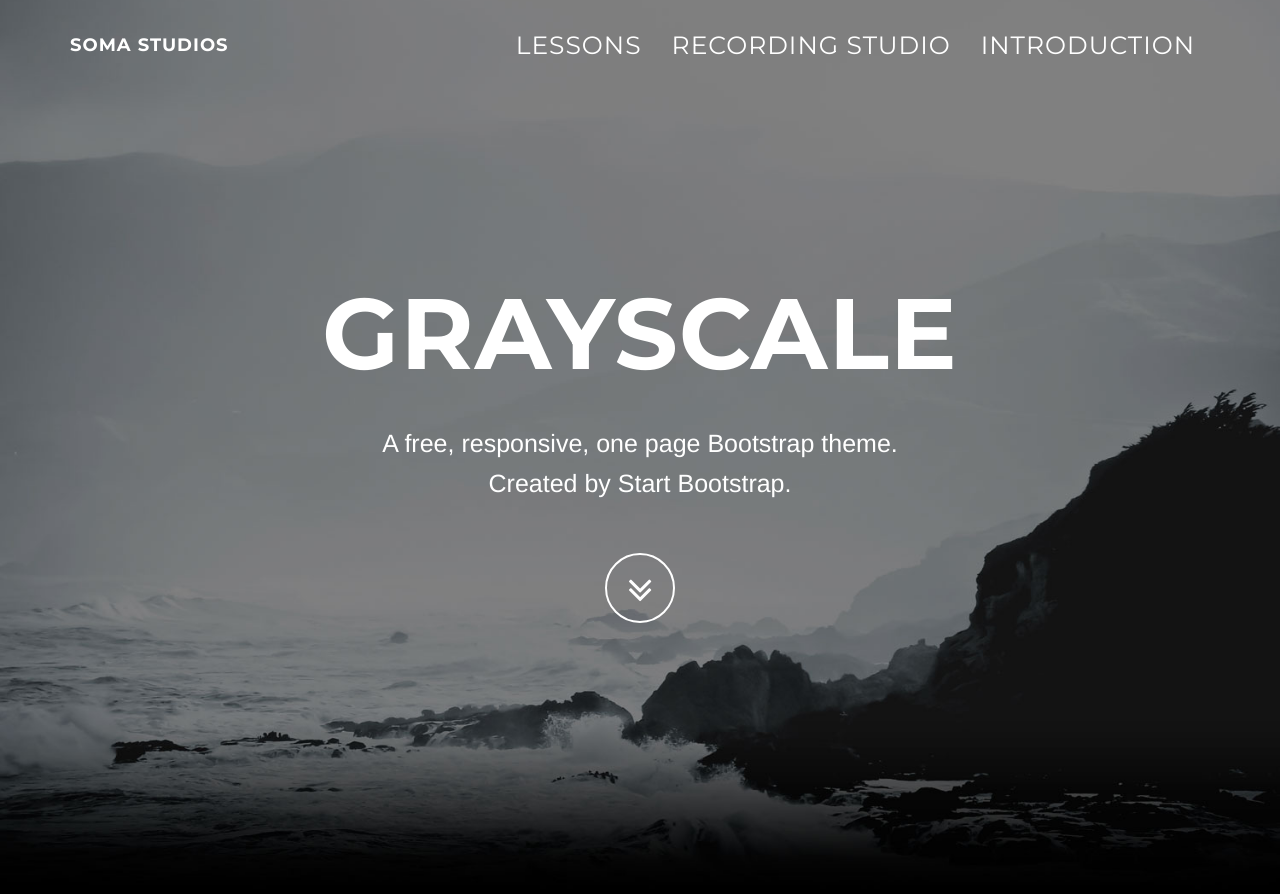
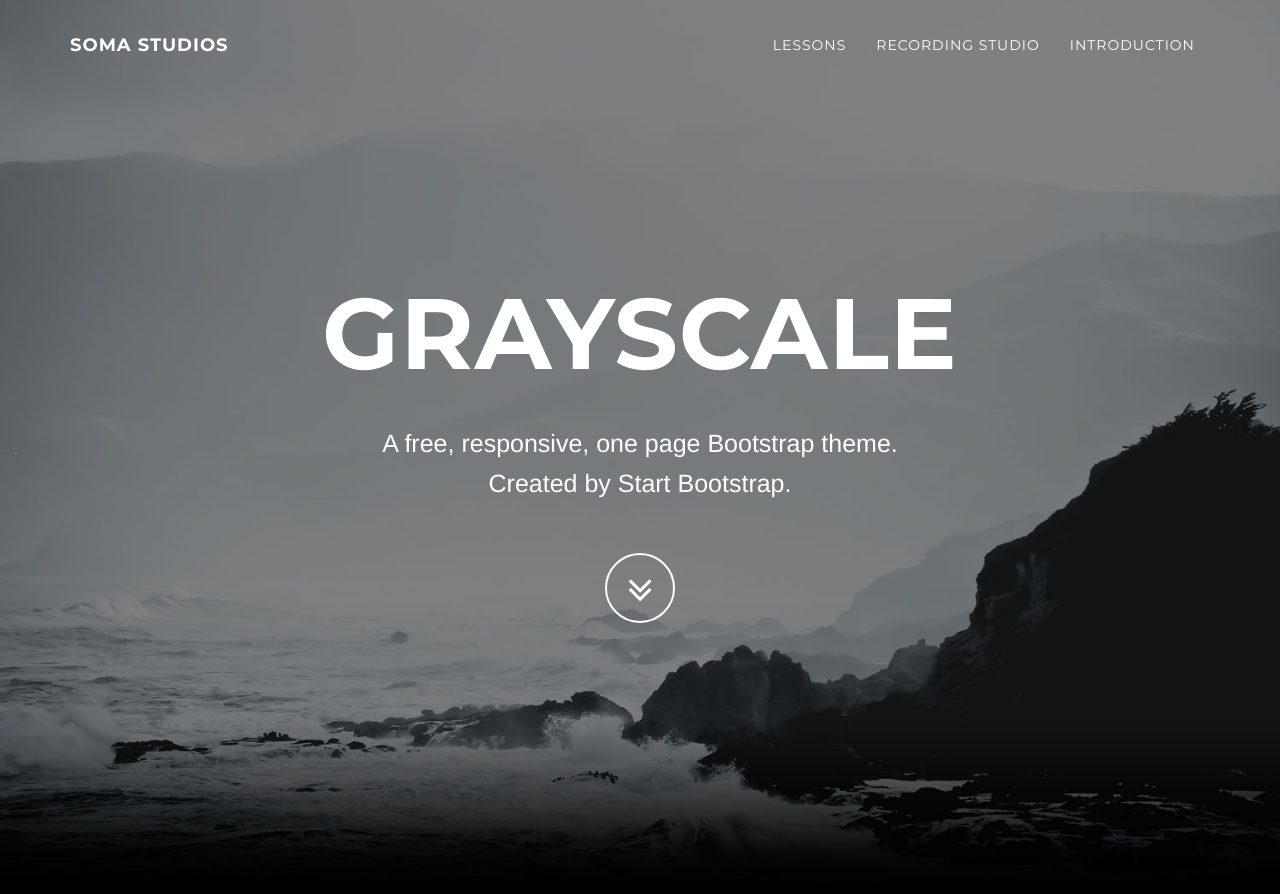
Before and after one commit to zackhanni/Soma-website-classic, a Jekyll site: the page built from index.html, in a window 1280 px wide and 900 px high. Shown: the top 894 px of the window. Built offline with Jekyll 4.4.1, drawn with Linux system fonts in a browser that asks for light colours.

Commit message:
Removed ul, ol styling

```diff
--- a/_sass/grayscale.scss
+++ b/_sass/grayscale.scss
@@ -49,11 +49,6 @@ a {
     -webkit-transition: all .2s ease-in-out;
     -moz-transition: all .2s ease-in-out;
     transition: all .2s ease-in-out;
-}
-
-ul,ol {
-    text-align: left;
-    font-size: 25px;
 }
 
 hr {
```
